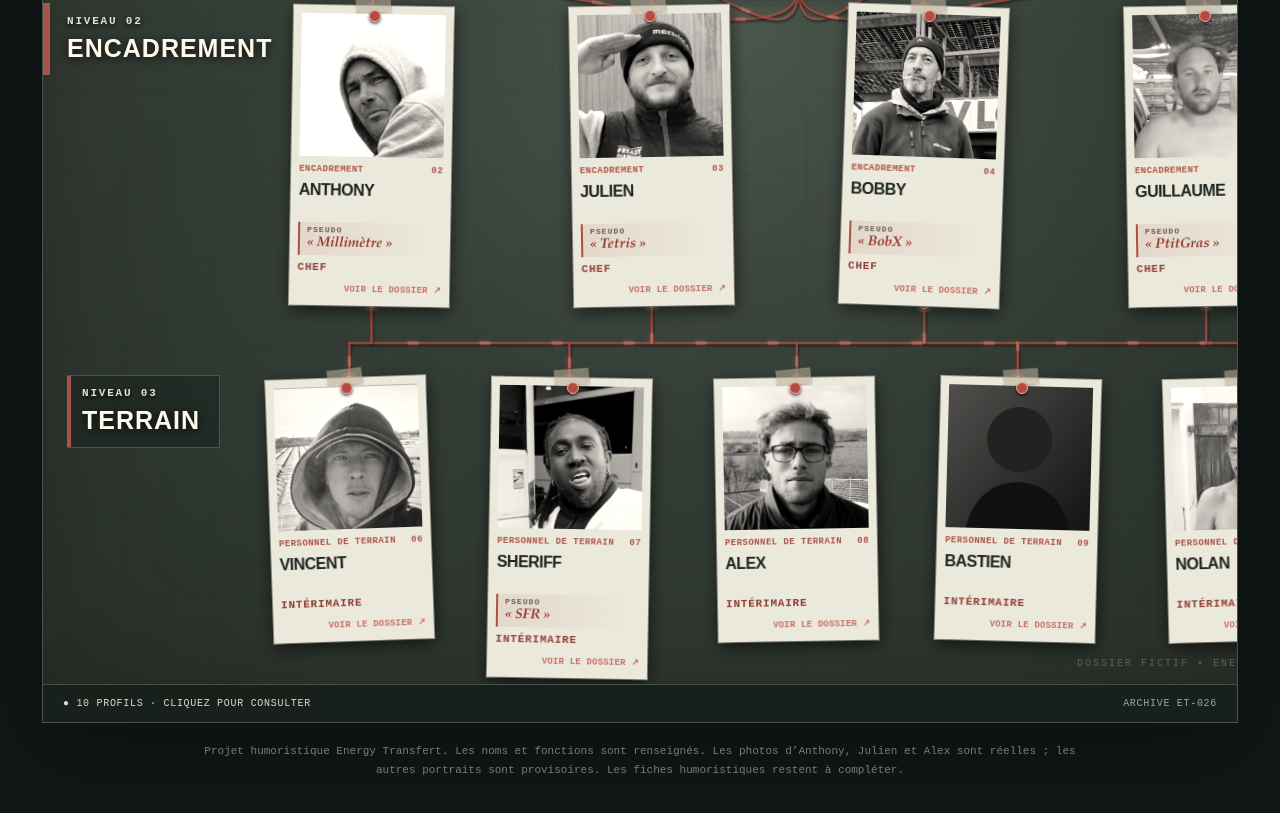
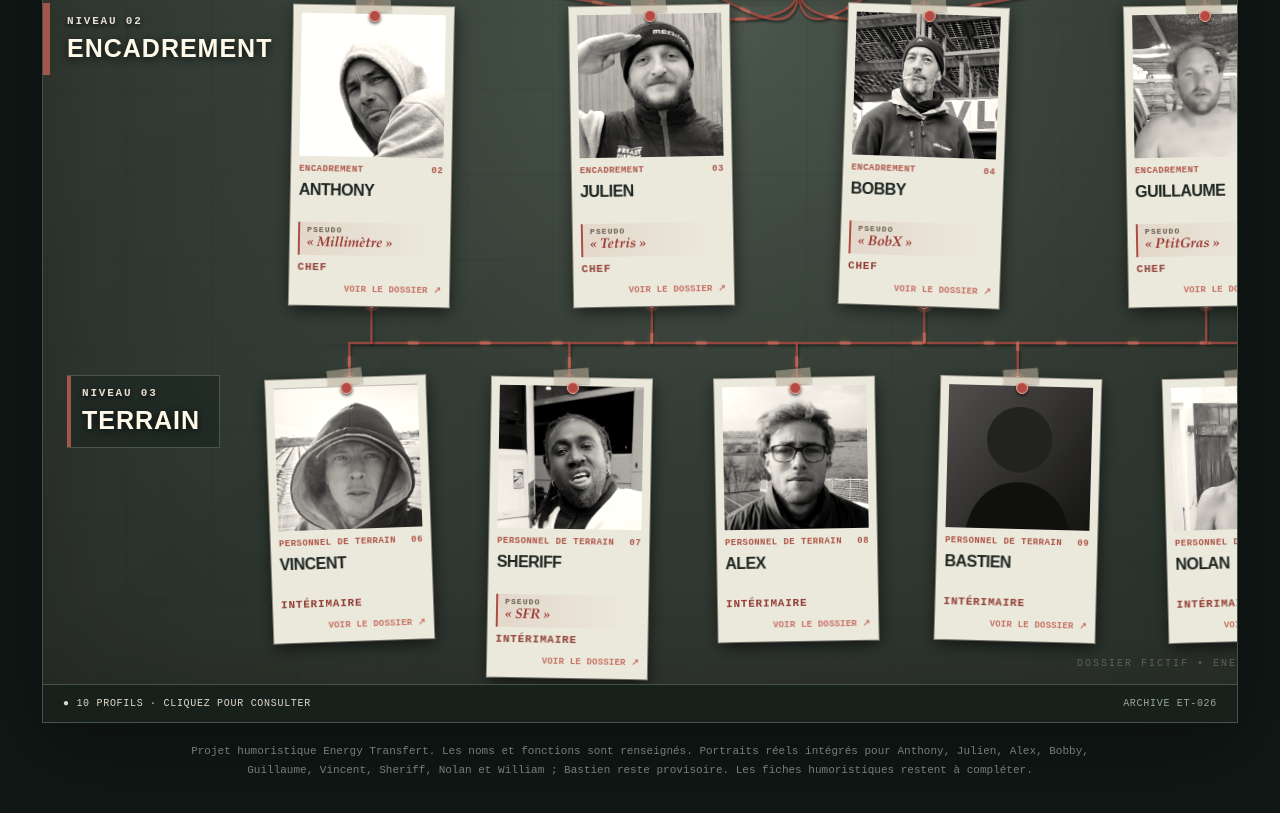
Before and after one commit to VinCeFlames/Energy-Transfert, a plain HTML site: page index.html in a window 1280 px wide. Shown: the part 701-1514 px from the top of the page. Drawn offline with Linux system fonts and the light colour scheme.

Commit message:
Mise à jour des informations des portraits

```diff
--- a/index.html
+++ b/index.html
@@ -30,7 +30,7 @@
     </div>
     <div class="board-foot"><span class="foot-count">● 10 PROFILS · CLIQUEZ POUR CONSULTER</span><span class="help-mobile">TOUCHEZ UN PORTRAIT POUR OUVRIR LE DOSSIER</span><span>ARCHIVE ET-026</span></div>
   </main>
-  <p class="fineprint">Projet humoristique Energy Transfert. Les noms et fonctions sont renseignés. Les photos d’Anthony, Julien et Alex sont réelles ; les autres portraits sont provisoires. Les fiches humoristiques restent à compléter.</p>
+  <p class="fineprint">Projet humoristique Energy Transfert. Les noms et fonctions sont renseignés. Portraits réels intégrés pour Anthony, Julien, Alex, Bobby, Guillaume, Vincent, Sheriff, Nolan et William ; Bastien reste provisoire. Les fiches humoristiques restent à compléter.</p>
 </div>
 <dialog id="profile" class="profile" aria-labelledby="profile-name">
   <div class="profile-head"><span>ENERGY TRANSFERT // DOSSIER INDIVIDUEL</span><button class="profile-close" id="close" type="button" aria-label="Fermer le dossier">×</button></div>
```
